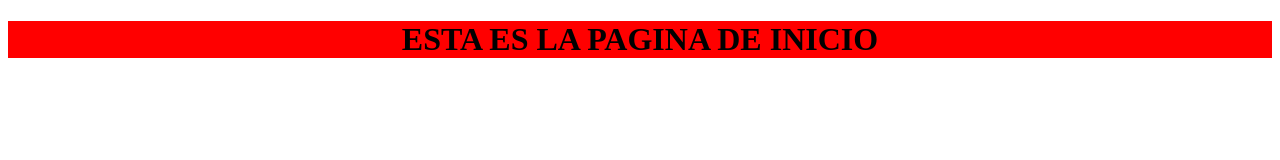
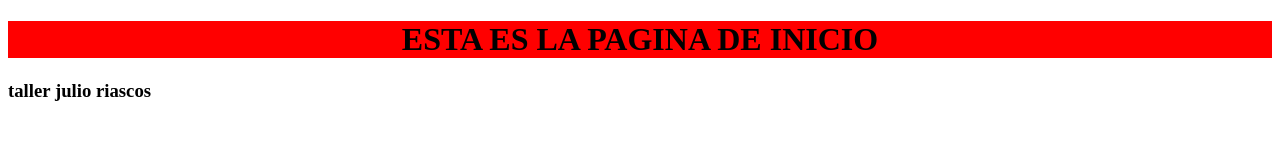
Before and after one commit to julio2275/TrbG37, a plain HTML site: page index.html in a window 1280 px wide. Drawn offline with Linux system fonts and the light colour scheme.

Commit message:
commit 1 julio

```diff
--- a/index.html
+++ b/index.html
@@ -8,5 +8,6 @@
 </head>
 <body>
     <h1>ESTA ES LA PAGINA DE INICIO</h1>
+    <h3>taller julio riascos</h3>
 </body>
 </html>
```
Also changed, not shown: ejemplo.txt (added).
